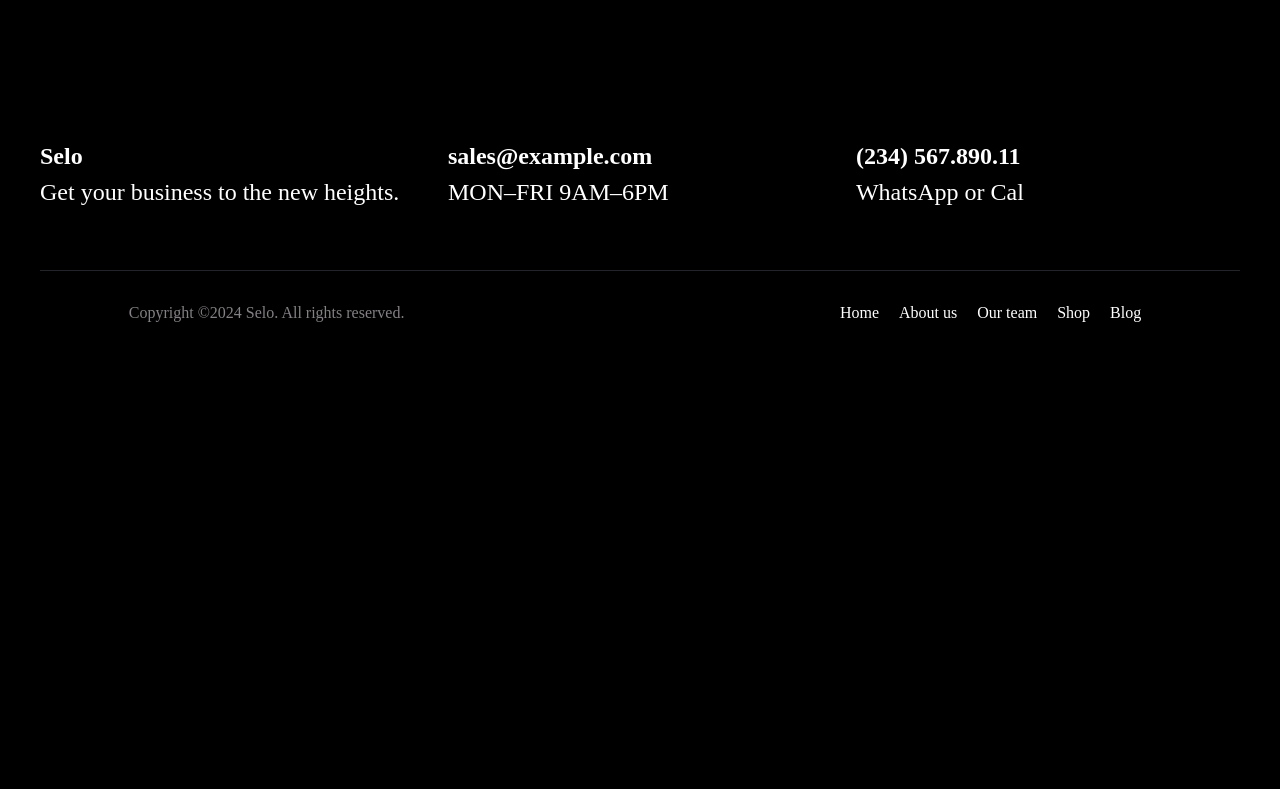
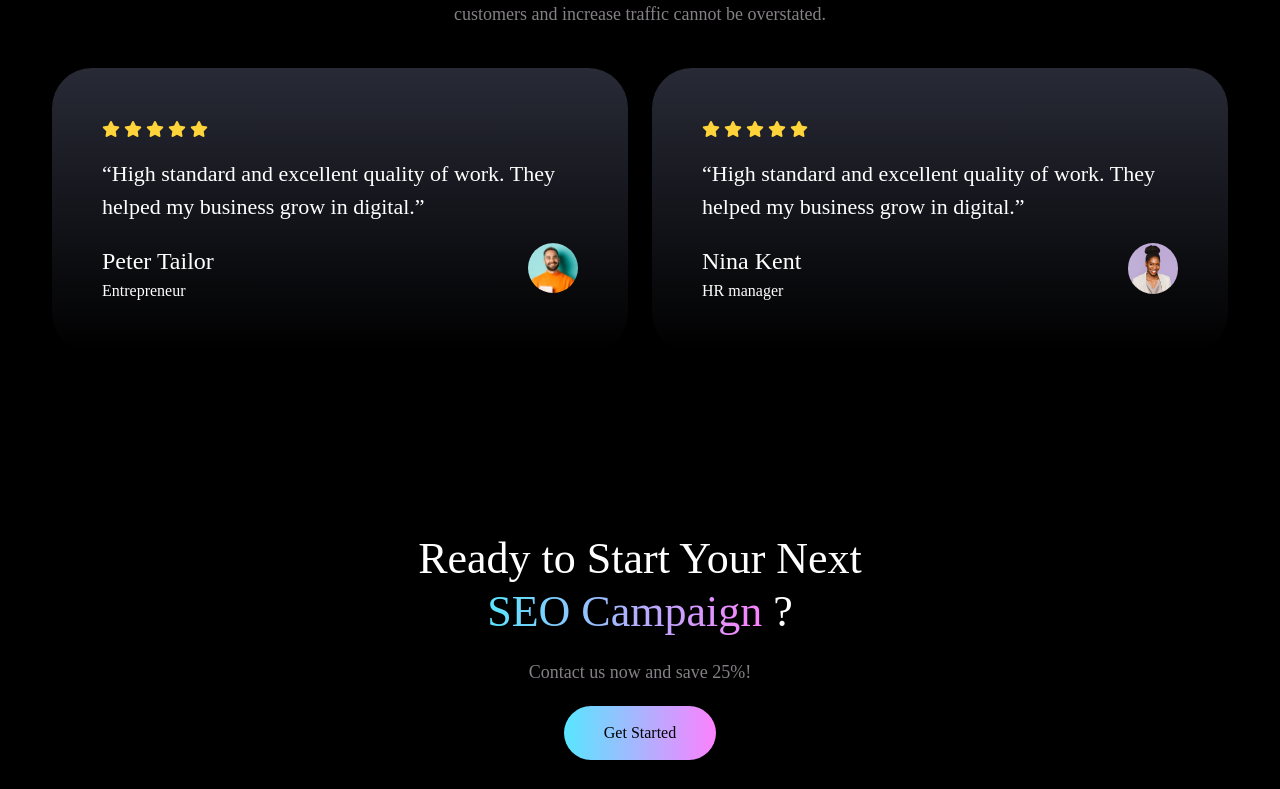
Before and after one commit to anashali01/Selo-clone, a plain HTML site: page index.html in a window 1280 px wide. Shown: the part 5751-6540 px from the top of the page. Before the commit the page ends 6136 px from the top, so only its background shows below. Drawn offline with Linux system fonts and the light colour scheme; a web font is replaced by a local one.

Commit message:
Website Complete

```diff
--- a/assets/Css/style.css
+++ b/assets/Css/style.css
@@ -236,7 +236,8 @@ header .menu ul li:hover .drop-down {
 .scientific-banner .scientific-content h2,
 .seo .title h2,
 .work .title h2,
-.feedback .title h2{
+.feedback .title h2,
+.campaign .title h2{
   font-size: var(--fs-64);
   font-family: var(--lexend-deca);
   line-height: 1.2;
@@ -248,7 +249,8 @@ header .menu ul li:hover .drop-down {
 .seo .title h2 .clip,
 .award-section .award-content h2 .clip,
 .work .title h2 .clip,
-.feedback .title h2 .clip {
+.feedback .title h2 .clip,
+.campaign .title h2 .clip{
   background-image: var(--primary-color);
   background-clip: text;
   display: inline-block;
@@ -259,7 +261,8 @@ header .menu ul li:hover .drop-down {
 .seo .title h2 .clip span,
 .award-section .award-content h2 .clip span,
 .work .title h2 .clip span,
-.feedback .title h2 .clip span {
+.feedback .title h2 .clip span,
+.campaign .title h2 .clip span{
   color: transparent;
 }
 .banner .banner-content p,
@@ -268,7 +271,8 @@ header .menu ul li:hover .drop-down {
 .seo .title p,
 .award-section .award-content p,
 .work .title p,
-.feedback ,.title p {
+.feedback .title p,
+.campaign .title p{
   padding: 20px 0;
   color: var(--dark-color);
   font-size: var(--fs-18);
@@ -279,10 +283,10 @@ header .menu ul li:hover .drop-down {
 .seo .title p span,
 .award-section .award-content p span,
 .work .title p span,
-.feedback .title p span {
+.feedback .title p span{
   color: var(--white-color);
 }
-.banner .banner-content a {
+.banner .banner-content a{
   background: var(--primary-color);
   display: inline-block;
   padding: 15px 40px;
@@ -567,11 +571,14 @@ header .menu ul li:hover .drop-down {
   font-weight: var(--fw-500);
 }
 .work .work-box a img:hover {
-  rotate: 4deg;
+  transform: rotate(4deg);
 }
 /* WORK END */
 
 /* FEEDBACK START */
+.feedback{
+  padding-top: 100px;
+}
 .feedback .title{
     text-align: center;
 }
@@ -579,6 +586,51 @@ header .menu ul li:hover .drop-down {
     color: var(--white-color);
     font-size: var(--fs-44);
     font-weight: var(--fw-500);
+}
+.feedback .feedback-box{
+  background-image: linear-gradient(180deg, #282a36 0%, #2a2b3100 100%);
+  margin-top: 20px;
+  padding: 50px;
+  border-radius: 40px;
+}
+.feedback .feedback-box i{
+  font-size: 16px;
+  margin-bottom: 20px;
+}
+.feedback .feedback-box p{
+  font-weight: var(--fw-300);
+  font-family: var(--lexend-deca);
+  font-size: var(--fs-22);
+  color: var(--white-color);
+  padding-bottom: 20px;
+}
+.feedback .feedback-box h4{
+  font-size: var(--fs-24);
+  font-weight: var(--fw-400);
+}
+.feedback .feedback-box span{
+  font-size: var(--fs-16);
+  font-weight: var(--fw-500);
+}
+.feedback .feedback-box img{
+  border-radius: 50%;
+  width: 50px;
+}
+
+.campaign{
+  padding-top: 180px;
+  padding-bottom: 20px;
+}
+.campaign a{
+  background: var(--primary-color);
+  display: inline-block;
+  padding: 15px 40px;
+  border-radius: 50px;
+  color: #000;
+  font-family: var(--lexend-deca);
+  font-weight: var(--fw-500);
+  box-shadow: 19px 20px 60px 0px
+    rgba(255, 165.99999999999991, 83.99999999999999, 0);
 }
 /* FEEDBACK END */
 
--- a/index.html
+++ b/index.html
@@ -473,13 +473,13 @@
             <div class="row">
                 <div class="col-6">
                     <div class="work-box">
-                        <a href="#" style="display: inline-block;" class="pt-60" >
+                        <a href="#" style="display: inline-block;" class="pt-60">
                             <img src="assets/Images/work-1.png" alt="">
                         </a>
                         <span>SEO Analysis</span>
                         <h3>SEO strategy for IT company</h3>
 
-                        <a href="#" class="pt-60" style="display: inline-block;" >
+                        <a href="#" class="pt-60" style="display: inline-block;">
                             <img src="assets/Images/work-2.png" alt="" class="" style="width: 550px; height: 390px;">
                         </a>
                         <span>Technical Audit</span>
@@ -489,13 +489,13 @@
 
                 <div class="col-6">
                     <div class="work-box">
-                        <a href="#" style="display: inline-block;"  class="pt-60">
+                        <a href="#" style="display: inline-block;" class="pt-60">
                             <img src="assets/Images/work-3.png" alt="" style="height: 385px; width: 550px;">
                         </a>
                         <span>Technical Audit</span>
                         <h3>Partnership SEO consulting</h3>
 
-                        <a href="#" style="display: inline-block;"  class="pt-60">
+                        <a href="#" style="display: inline-block;" class="pt-60">
                             <img src="assets/Images/work-4.png" alt="" style="height: 480px; width: 576px;">
                         </a>
                         <span>Keyword Research</span>
@@ -524,6 +524,76 @@
                 </div>
             </div>
         </div>
+
+        <div class="container">
+            <div class="row">
+                <div class="col-6">
+                    <div class="feedback-box">
+                        <i class="fa-solid fa-star" style="color: #FFD43B;"></i>
+                        <i class="fa-solid fa-star" style="color: #FFD43B;"></i>
+                        <i class="fa-solid fa-star" style="color: #FFD43B;"></i>
+                        <i class="fa-solid fa-star" style="color: #FFD43B;"></i>
+                        <i class="fa-solid fa-star" style="color: #FFD43B;"></i>
+
+                        <p>“High standard and excellent quality of work. They helped my business grow in digital.”</p>
+
+                        <div class="feedback-content d-flex justify-between">
+                            <div class="text">
+                                <h4>Peter Tailor</h4>
+                                <span>Entrepreneur</span>
+                            </div>
+                            <div class="feedback-image">
+                                <img src="assets/Images/feeback-img-1.png" alt="" class="">
+                            </div>
+                        </div>
+
+                    </div>
+                </div>
+                <div class="col-6">
+                    <div class="feedback-box">
+                        <i class="fa-solid fa-star" style="color: #FFD43B;"></i>
+                        <i class="fa-solid fa-star" style="color: #FFD43B;"></i>
+                        <i class="fa-solid fa-star" style="color: #FFD43B;"></i>
+                        <i class="fa-solid fa-star" style="color: #FFD43B;"></i>
+                        <i class="fa-solid fa-star" style="color: #FFD43B;"></i>
+
+                        <p>“High standard and excellent quality of work. They helped my business grow in digital.”</p>
+                        <div class="feedback-content d-flex justify-between">
+                            <div class="text">
+                                <h4>Nina Kent</h4>
+                                <span>HR manager</span>
+                            </div>
+                            <div class="feedback-image">
+                                <img src="assets/Images/feedback-img-2.png" alt="" class="justify-end">
+                            </div>
+                        </div>
+                    </div>
+                </div>
+            </div>
+        </div>
+
+        <!-- CAMPAIGN START -->
+        <div class="campaign">
+            <div class="container">
+                <div class="row justify-center">
+                    <div class="col-6">
+                        <div class="title">
+                            <h2>Ready to Start Your Next
+                                <div class="clip">
+                                    <span>SEO Campaign </span>
+                                </div>
+                                ?
+                            </h2>
+                            <p>Contact us now and save 25%!</p>
+                        </div>
+                        <div class="btn d-flex justify-center">
+                            <a href="#">Get Started</a>
+                        </div>
+                    </div>
+                </div>
+            </div>
+        </div>
+        <!-- CAMPAIGN END -->
     </section>
     <!-- FEEDBACK END -->
 
```
Also changed, not shown: assets/Images/feeback-img-1.png (added), assets/Images/feedback-img-2.png (added). Lines whose indentation alone changed are shown as unchanged.
